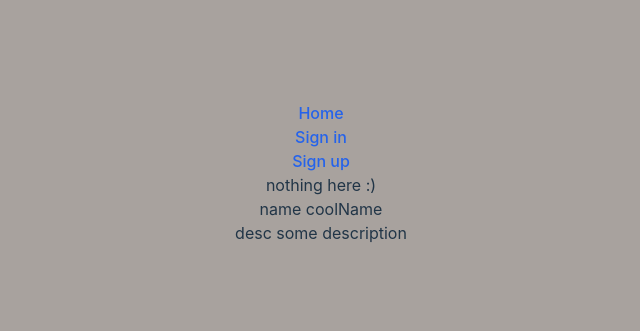
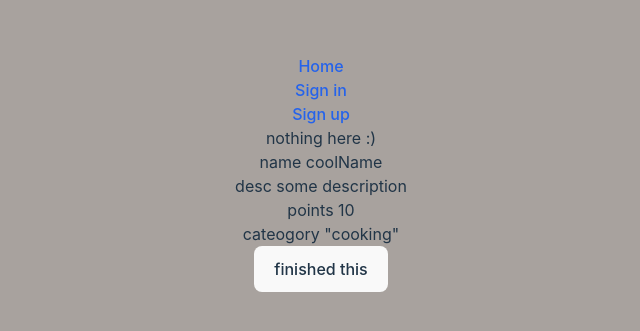
Before and after one commit to Sawbez/gamify-real, a React (Vite) app in the folder front/: page / in a window 1280 px wide. Shown: the part 227-558 px from the top of the page, without its empty margins (319-959 px from the left). Built offline with nearby package versions, Linux system fonts and the light colour scheme.

Commit message:
more items added

```diff
--- a/front/src/taskboard.tsx
+++ b/front/src/taskboard.tsx
@@ -47,14 +47,26 @@ const TaskBoard = ({ userInfo }:{
               <div className="atask"key={task.id}>
                 <h2>name {task.name}</h2>
                 <p> desc {task.description}</p>
+                <p> points {task.points}</p>
+                <p> category {task.categoryId}</p>
               </div>
             )) : <p>No tasks</p>}
 
-
+            <form>
+              <label>name</label>
+              <input name="name"></input>
+              <label>Desc</label>
+              <input name="description"></input>
+              <label>Category</label>
+              <input name="categoryId"></input>
+            </form>
         </>
       ) : (<><p>nothing here :)</p><div className="atask">
       <h2>name coolName</h2>
       <p> desc some description</p>
+      <p>points 10</p>
+      <p>cateogory "cooking"</p>
+      <button>finished this</button>
     </div></>)
       }
     </>
```
